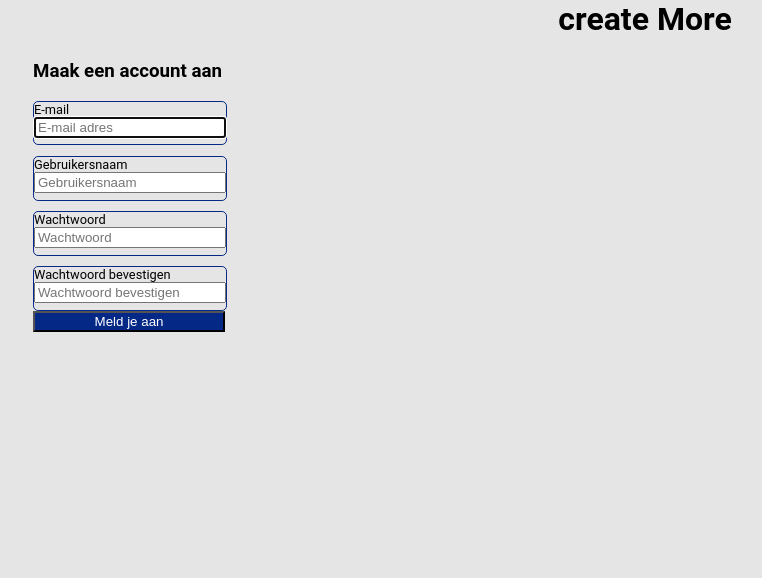
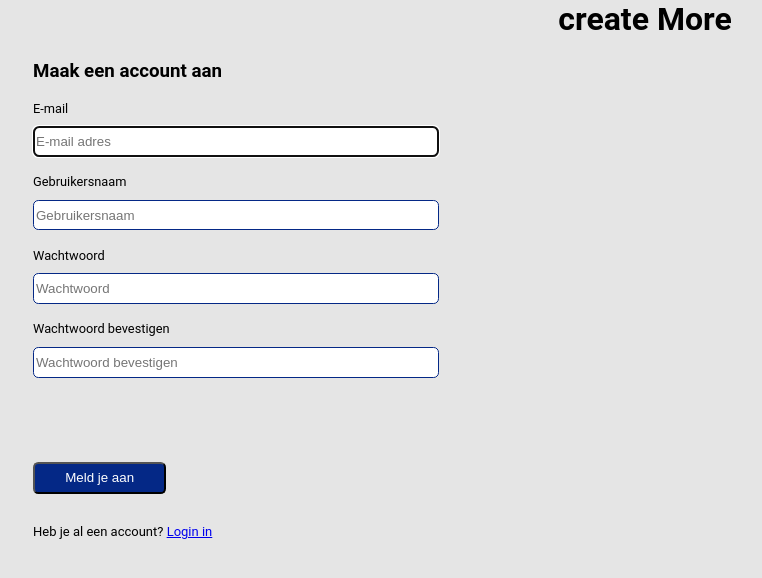
Before and after one commit to Jarne-H/CreateMore, a PHP site: page /signUp.php in a window 1280 px wide. Shown: the part 21-599 px from the top of the page, without its empty margins (15-777 px from the left). Run offline with PHP 8.4, Linux system fonts and the light colour scheme.

```diff
--- a/CSS/style.css
+++ b/CSS/style.css
@@ -15,7 +15,7 @@ body {
 
 
 }
-.inputfields {
+.inputfields input{
     border-radius: 0.4em;
     border: 0.8px #042886 solid;
     margin-top: 0.8em;
@@ -43,5 +43,12 @@ h1 {
 }
 #btn {
     background-color: #042886;
+    margin-top: 5em;
+    border-radius: 0.4em;
+    padding: 0.5em;
+    width: 10em;
     color: white;
 }
+#hebaccount {
+    font-size: small;
+}
--- a/signUp.php
+++ b/signUp.php
@@ -18,10 +18,11 @@ if (!empty($_POST)) {
 		$query  = $conn->prepare("insert into user ( email, username, password, profilepic, savedPostId, likedPostId, toolsId) VALUES ( :email, :username, :password, NULL, NULL, NULL, NULL)
 		");
 
-		if (stripos($email, '@student.thomasmore.be') !== false || stripos($email,'@thomasmore.be')) {
+		if (stripos($email, '@student.thomasmore.be') !== false || stripos($email,'@thomasmore.be') !== false) {
 			$query  = $conn->prepare ("select * from user where email = '$email'");
 			$query -> execute();
 			$result = $query->rowCount();
+
 
 			if ($result === 1){
 				$error = "Dit e-mail adres bestaat al.";
@@ -48,6 +49,9 @@ if (!empty($_POST)) {
 		}
 
 		}
+	}
+	else if (stripos($email, '@student.thomasmore.be') == false || stripos($email,'@thomasmore.be') == false) {
+		$error = "E-mail adres moet op @student.thomasmore.be of @thomasmore.be eindigen.";
 	}
 		else if ($password !== $passwordconf){
 			$errorPass2 = "Wachtwoorden komen niet overeen.";
@@ -133,8 +137,11 @@ if (!empty($_POST)) {
 				<div>
 				<input type="submit" value="Meld je aan" id="btn">
 				</div>
+
 		</div>
 		</form>
+
+		<p id="hebaccount">Heb je al een account? <a href="./logIn.php">Login in</a></p>
 
 
 </body>
```
